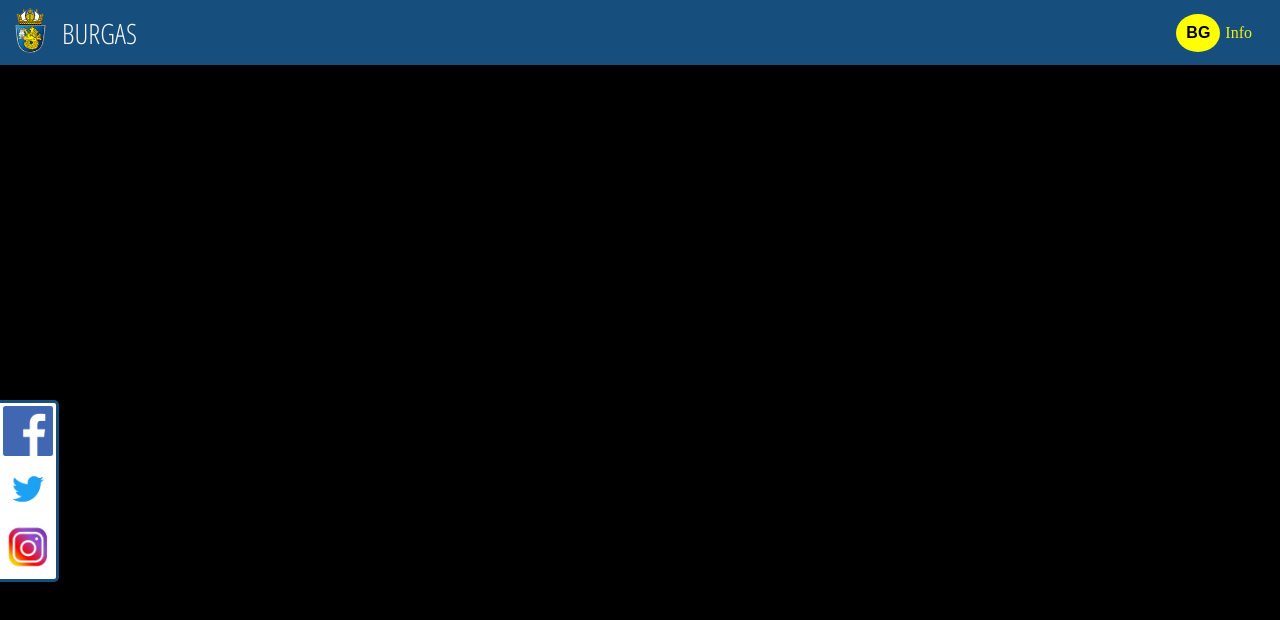
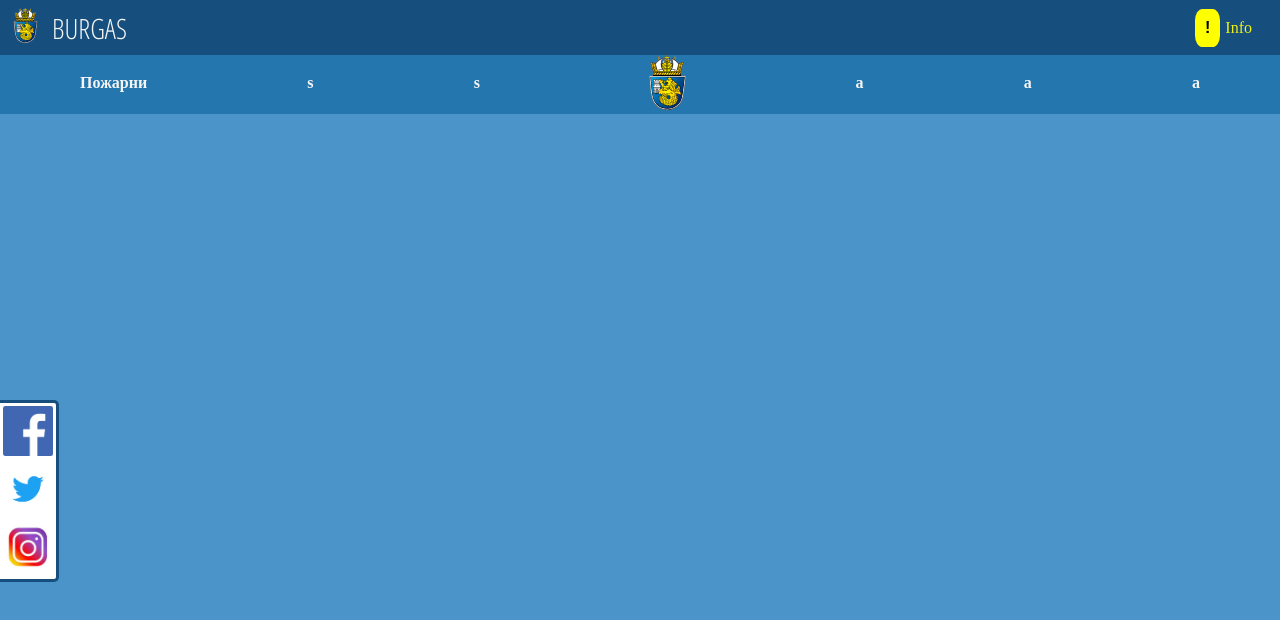
Before and after one commit to IPMarkov19/-Fire-team, a plain HTML site: page Project Fire department/index.html in a window 1280 px wide. Drawn offline with Linux system fonts and the light colour scheme.

Commit message:
Begin NavBar

```diff
--- a/Project Fire department/CSS/style.css
+++ b/Project Fire department/CSS/style.css
@@ -1,5 +1,5 @@
 body{
-    background-color: black;
+    background-color: #4A94C9;
     margin: 0;
 }
 
@@ -10,8 +10,8 @@ body{
 }
 
 .imageLogo{
-    width: 45px;
-    height: 45px;
+    width: 35px;
+    height: 35px;
     margin: 5px;
 }
 
@@ -46,7 +46,7 @@ body{
     border: none;
     margin-right: 5px;
     padding: 10px;
-    border-radius: 100%;
+    border-radius: 30%;
 }
 
 .left-header-button-allign::after{
@@ -61,18 +61,43 @@ body{
     display: block;
     position: fixed;
     top: 50%;
-
+overflow: hidden;
     border-radius: 0px 5px 5px 0px;
     border-top: solid rgb(22, 79, 126);
     border-right: solid rgb(22, 79, 126);
     border-bottom: solid rgb(22, 79, 126);
-
-
-
-
 }
 
 .social-media-button{
     width: 50px;
     height: 50px;
 }
+
+.navbar{
+    width: 100%;
+    max-height: 100px;
+    display: flex;
+    justify-content: space-around;
+    background-color: #2376AE;
+
+}
+
+.info{
+    text-decoration: none;
+    color: whitesmoke;
+    font-weight: bold;
+
+    position: relative;
+    line-height: 55px;
+
+}
+
+.info:hover{
+    background-color: tomato;
+    overflow: hidden;
+}
+
+.navLogo{
+    width: 55px;
+    height: 55px;
+}
--- a/Project Fire department/index.html
+++ b/Project Fire department/index.html
@@ -22,7 +22,7 @@
                     <p class="Burgas">Burgas</p>
                 </td>
 
-                <td class="left-header-button-allign"><button class="left-header-button">BG</button></td>
+                <td class="left-header-button-allign"><button class="left-header-button">!</button></td>
 
             </tr>
 
@@ -35,7 +35,7 @@
 
         <tr>
             <td>
-                <a link="https://www.facebook.com/"><img src="images/facebook.png" class="social-media-button"></a>
+                <a href="https://www.facebook.com/"><img src="images/facebook.png" class="social-media-button"></a>
             </td>
         </tr>
 
@@ -53,10 +53,18 @@
 
     </table>
 
+    <nav class="navbar">
+        <a href="" class="info">Пожарни</a>
+        <a href="" class="info">s</a>
+        <a href="" class="info">s</a>
+        <a href="" class=""><img src="images/logoBurgas.svg" class="navLogo"></a>
+        <a href="" class="info">a</a>
+        <a href="" class="info">a</a>
+        <a href="" class="info">a</a>
+    </nav>
 
-    <br><br><br><br><br><br><br><br><br><br><br><br><br><br><br><br><br><br><br><br>
-    <br><br><br><br><br><br><br><br><br><br><br><br><br><br><br><br><br><br><br><br>
-    <br><br><br><br><br><br><br><br><br><br><br><br><br><br><br><br>
+
+
 
 </body>
 
```
